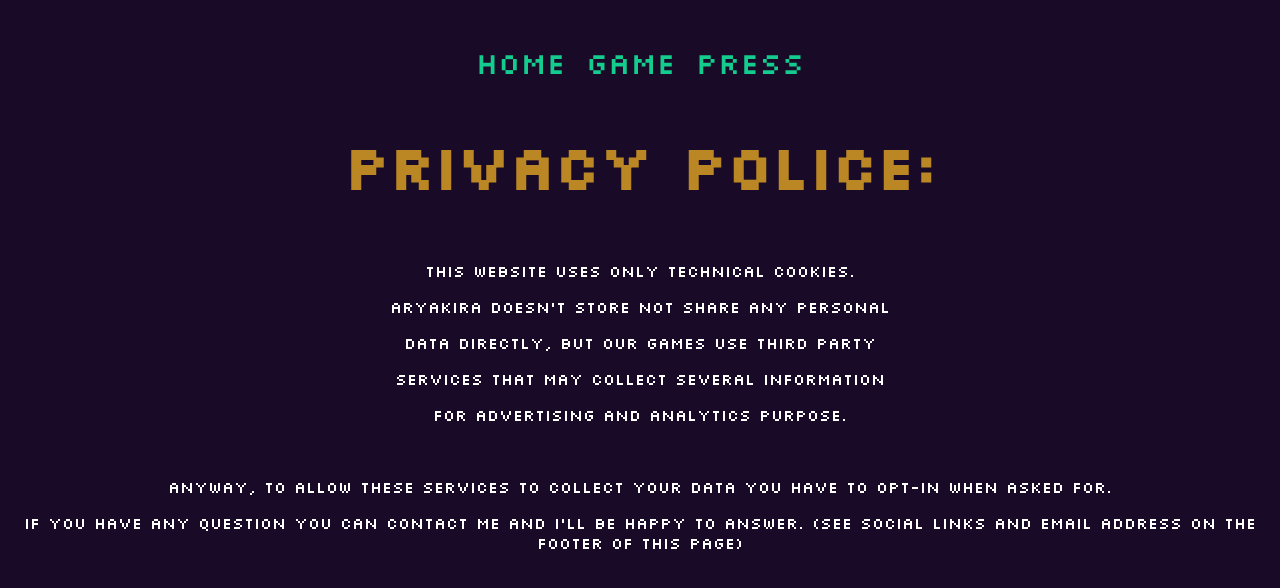
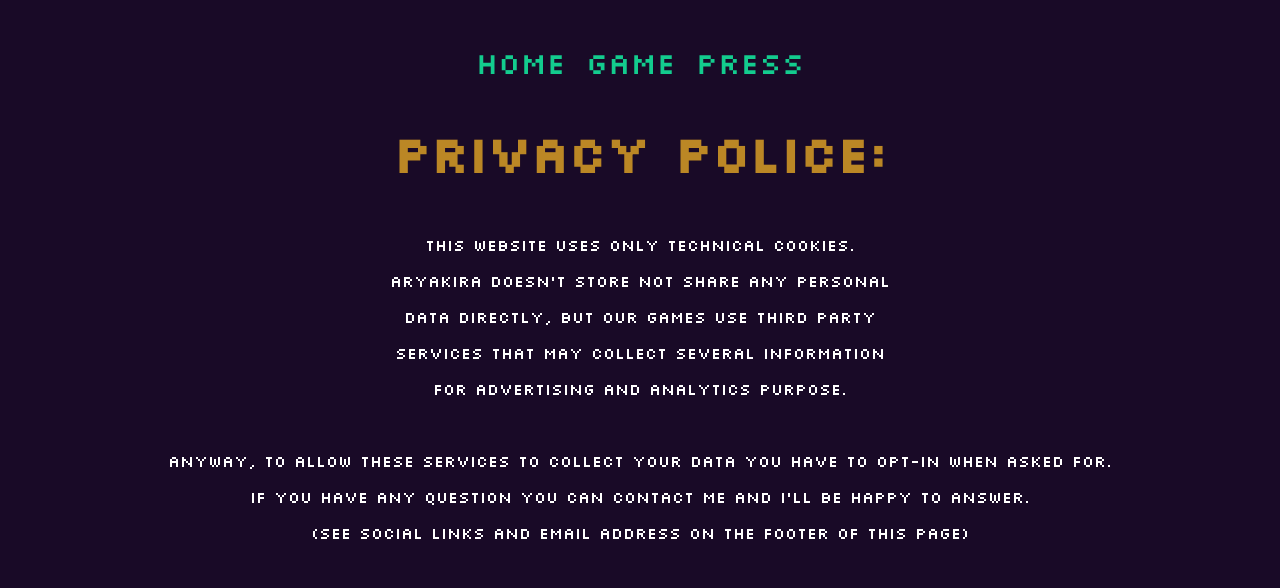
Before and after one commit to aryakira/aryakira.github.io, a plain HTML site: page privacy.html in a window 1280 px wide. Drawn offline with Linux system fonts and the light colour scheme.

Commit message:
Add files via upload

```diff
--- a/privacy.html
+++ b/privacy.html
@@ -24,7 +24,10 @@
             </div>
             <div class="wrapper">
                 <div class="text-center2">
-                    <div class="title"> <h1>Privacy police: </h1>
+                    <div class="titlep">
+                        <h1>Privacy
+                            Police:
+                        </h1>
                     </div>
                 </div>
                 <div>
@@ -37,7 +40,8 @@
                  <p class="description">
                         Anyway, to allow these services to collect your data you have to opt-in when asked for.
                  </p>
-                 <p class="description">If you have any question you can contact me and I'll be happy to answer. (See social links and email address on the footer of this page)</p>
+                 <p class="description">If you have any question you can contact me and I'll be happy to answer.</p>
+                 <p class="description" >(See social links and email address on the footer of this page)</p>
                 </div>
             </div>
     </body>
--- a/style.css
+++ b/style.css
@@ -99,6 +99,12 @@
     color: rgb(187, 135, 37);
 }
 
+.titlep {
+    font-size: 25px;
+    text-align: center;
+    color: rgb(187, 135, 37);
+}
+
 .description {
     padding: 0;
     text-align: center;
```
